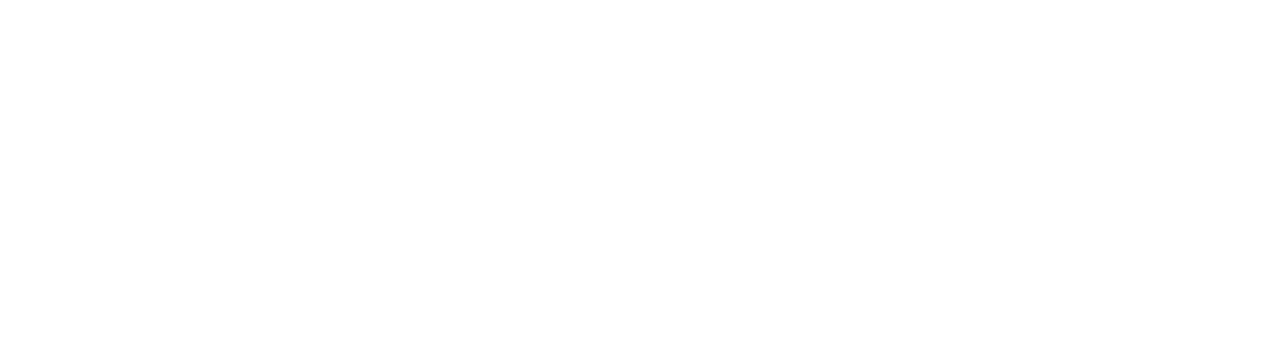
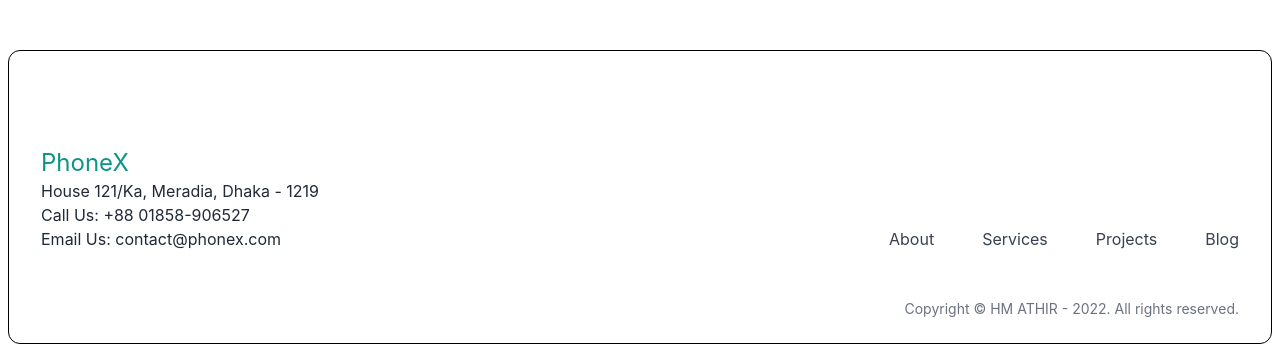
Before and after one commit to hmathir/PhoneX-Client-Used-Product-Selling-ReactJS-WebApp, a React (Create React App) app: page / in a window 1280 px wide. Shown: the part 1123-1472 px from the top of the page. Before the commit the page ends 1181 px from the top, so only its background shows below. Built offline with nearby package versions, Linux system fonts and the light colour scheme.

Commit message:
Added Footer

```diff
--- a/src/Layout/Main/Main.js
+++ b/src/Layout/Main/Main.js
@@ -1,4 +1,5 @@
 import { Outlet } from 'react-router-dom';
+import Footer from '../../components/SharedComponents/Footer';
 import Navbar from '../../components/SharedComponents/Navbar';
 
 const Main = () => {
@@ -6,6 +7,7 @@
         <div>
             <Navbar></Navbar>
             <Outlet></Outlet>
+            <Footer></Footer>
         </div>
     );
 };
--- /dev/null
+++ b/src/components/SharedComponents/Footer.js
@@ -0,0 +1,63 @@
+import { Link } from "react-router-dom";
+
+const Footer = () => {
+    return (
+        <div className="border border-black rounded-xl">
+            <footer aria-label="Site Footer" className="">
+                <div
+                    className="relative mx-auto max-w-screen-xl px-4 py-6 sm:px-6 lg:px-8 lg:pt-24"
+                >
+
+
+                    <div className="lg:flex lg:items-end lg:justify-between">
+                        <div>
+                            <div className="flex justify-center text-teal-600 lg:justify-start">
+                                <h1 className="text-2xl">PhoneX</h1>
+                            </div>
+                            <p>House 121/Ka, Meradia, Dhaka - 1219</p>
+                            <p>Call Us: +88 01858-906527</p>
+                            <p>Email Us: contact@phonex.com</p>
+                        </div>
+
+                        <nav aria-label="Footer Nav" className="mt-12 lg:mt-0">
+                            <ul
+                                className="flex flex-wrap justify-center gap-6 md:gap-8 lg:justify-end lg:gap-12"
+                            >
+                                <li>
+                                    <Link className="text-gray-700 transition hover:text-gray-700/75" href="/">
+                                        About
+                                    </Link>
+                                </li>
+
+                                <li>
+                                    <Link className="text-gray-700 transition hover:text-gray-700/75" href="/">
+                                        Services
+                                    </Link>
+                                </li>
+
+                                <li>
+                                    <Link className="text-gray-700 transition hover:text-gray-700/75" href="/">
+                                        Projects
+                                    </Link>
+                                </li>
+
+                                <li>
+                                    <Link className="text-gray-700 transition hover:text-gray-700/75" href="/">
+                                        Blog
+                                    </Link>
+                                </li>
+                            </ul>
+                        </nav>
+                    </div>
+
+                    <p className="mt-12 text-center text-sm text-gray-500 lg:text-right">
+                        Copyright &copy; HM ATHIR - 2022. All rights reserved.
+                    </p>
+                </div>
+            </footer>
+
+        </div>
+    );
+};
+
+export default Footer;
```
